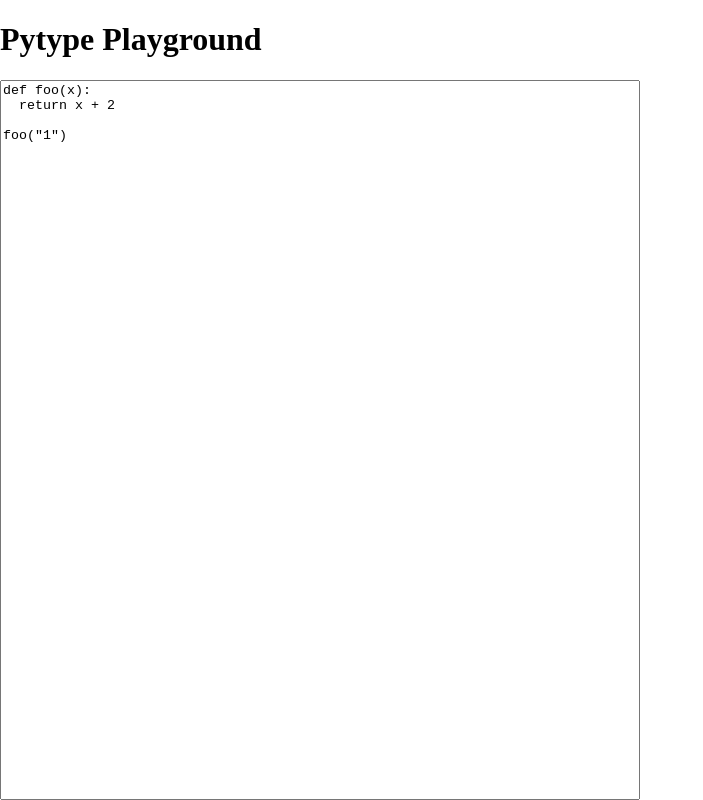
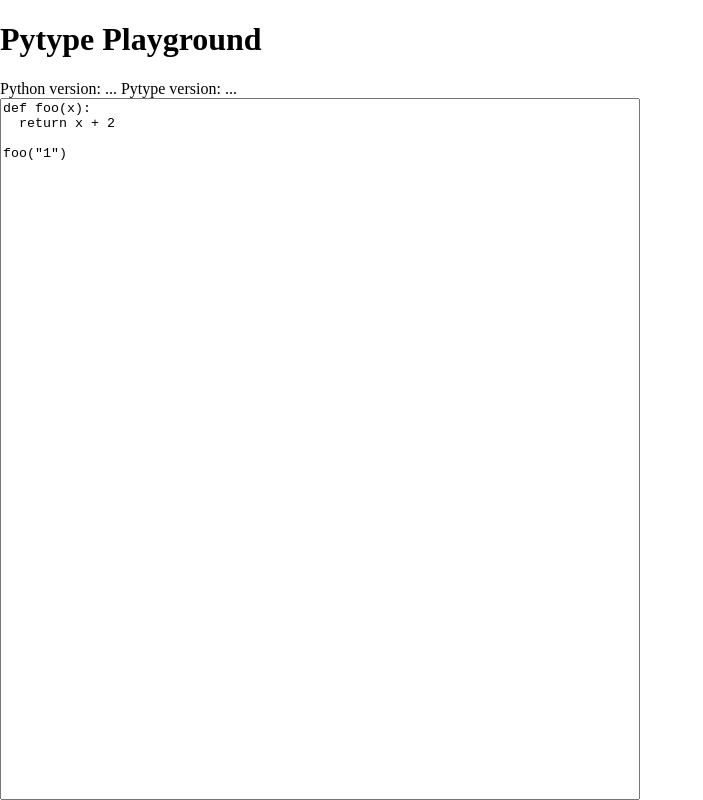
Before and after one commit to frigus02/pytype-playground, a plain HTML site: page index.html in a window 1280 px wide. Shown: the whole page, without its empty margins (0-703 px from the left). Drawn offline with Linux system fonts and the light colour scheme.

Commit message:
Show python and pytype version

```diff
--- a/index.html
+++ b/index.html
@@ -10,13 +10,24 @@
       body {
         display: grid;
         grid-template-columns: 1fr 1fr;
-        grid-template-rows: auto 1fr;
+        grid-template-rows: auto auto 1fr;
         margin: 0;
         height: 100vh;
       }
 
       h1 {
         grid-area: 1 / 1 / 2 / 3;
+      }
+
+      dl {
+        grid-area: 2 / 1 / 3 / 3;
+        margin: 0;
+      }
+
+      dt,
+      dd {
+        display: inline;
+        margin: 0;
       }
 
       textarea,
@@ -32,6 +43,12 @@
   </head>
   <body>
     <h1>Pytype Playground</h1>
+    <dl>
+      <dt>Python version:</dt>
+      <dd id="pythonVersion">...</dd>
+      <dt>Pytype version:</dt>
+      <dd id="pytypeVersion">...</dd>
+    </dl>
     <textarea id="input"></textarea>
     <output id="output"></output>
     <script type="module">
@@ -67,6 +84,9 @@
       pytypeWorker.onmessage = ({ data }) => {
         if ("notify" in data) {
           updateOutput(data.notify);
+        } else if ("versions" in data) {
+          pythonVersion.innerText = data.versions.python;
+          pytypeVersion.innerText = data.versions.pytype;
         } else if ("result" in data) {
           currentTask?.resolve(data.result);
         } else if ("error" in data) {
--- a/worker.js
+++ b/worker.js
@@ -14,6 +14,12 @@
     ],
   });
   self.postMessage({ notify: "Preparing pytype..." });
+  const versions = await pyodide.runPythonAsync(`
+    import sys
+    from pytype import __version__
+    (sys.version.split(' ')[0], __version__.__version__)
+  `);
+  self.postMessage({ versions: { python: versions[0], pytype: versions[1] } });
   const pytype = await pyodide.runPythonAsync(`
     from pytype import analyze
     from pytype import config
```
